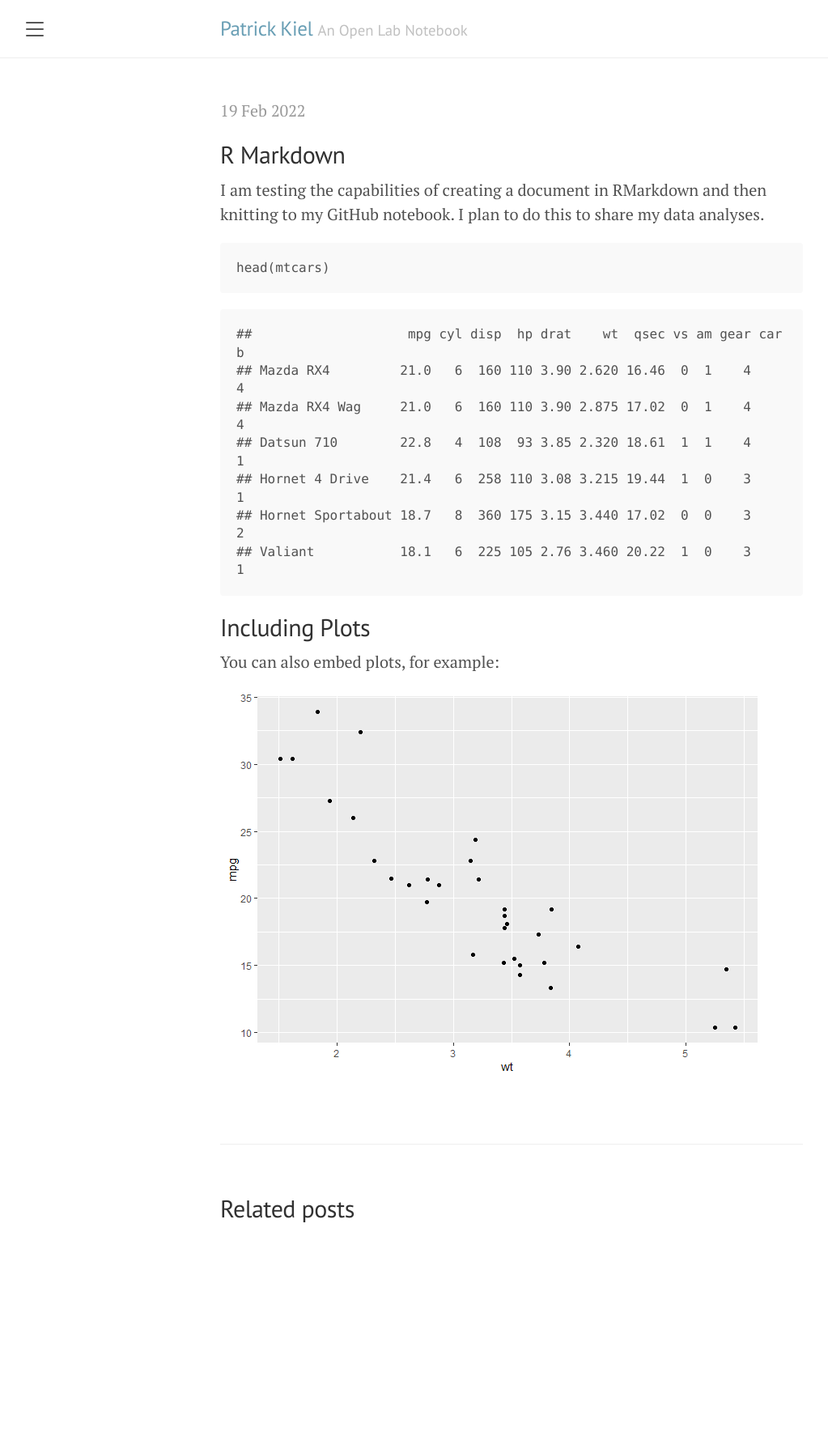
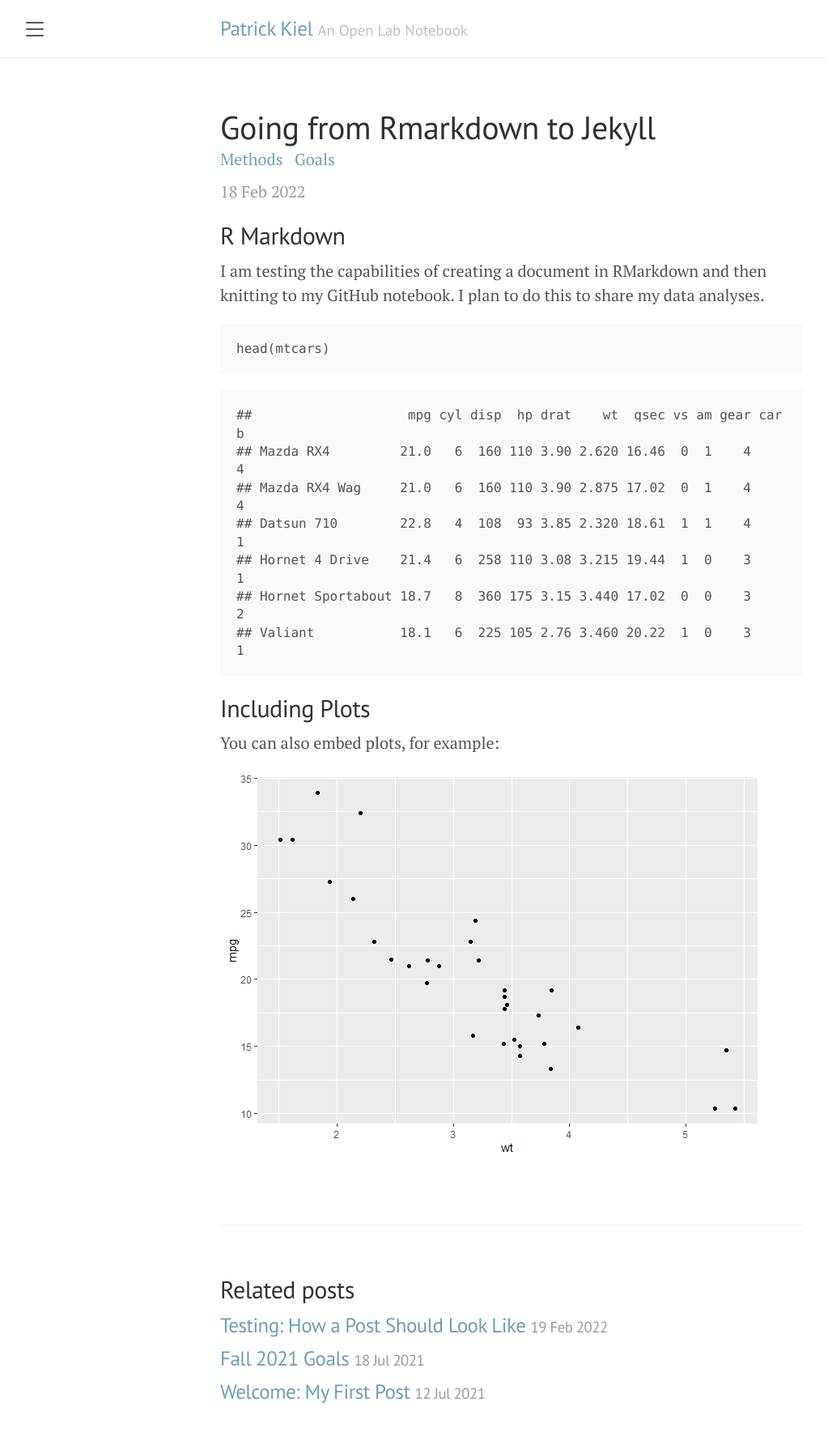
Before and after one commit to pkiel/notebook, a Jekyll site: the page built from _posts/2022-02-18-RMarkdown.md, in a window 1280 px wide. Shown: the whole page at 81% size, without its empty margins (8-1031 px from the left). Built offline with Jekyll 4.4.1, drawn with Linux system fonts in a browser that asks for light colours; our own code applies the rules of GitHub Pages for plain Markdown files; before the commit the page ends 1572 px from its top, so only the background shows below that.

Commit message:
Update 2022-02-18-RMarkdown.md

```diff
--- a/_posts/2022-02-18-RMarkdown.md
+++ b/_posts/2022-02-18-RMarkdown.md
@@ -1,7 +1,7 @@
 ---
 layout: post
 title: 'Going from Rmarkdown to Jekyll'
-date: "2022-02-18
+date: '2022-02-18'
 categories: [Methods, Goals]
 ---
 
```
